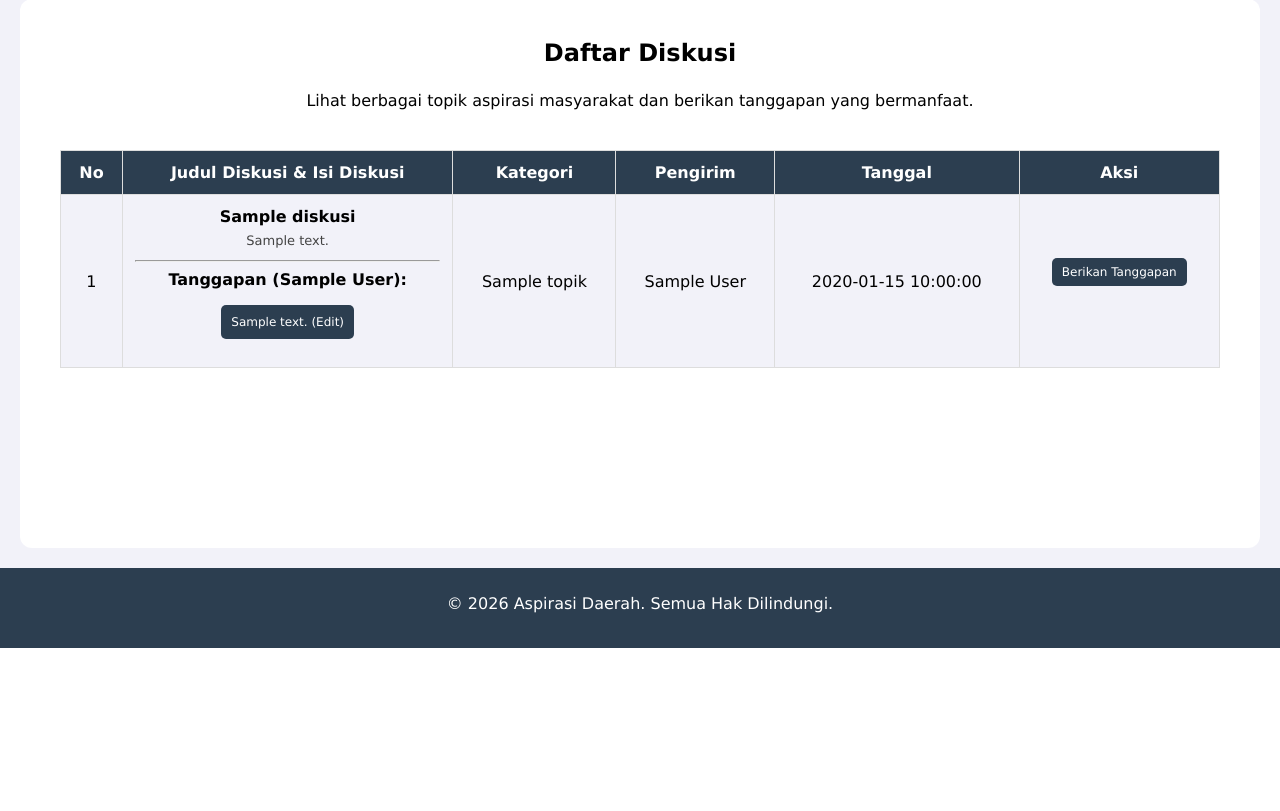
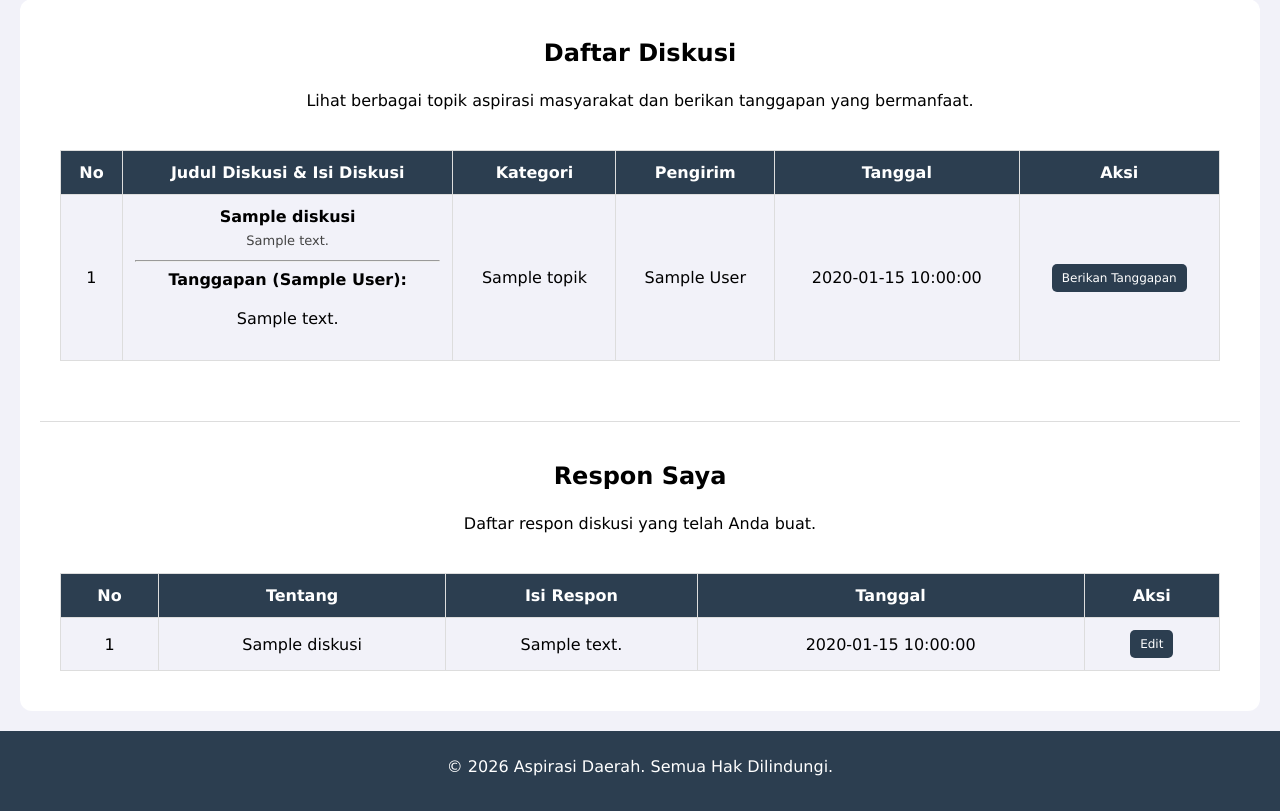
Before and after one commit to manismaker/PAW_PROJECT, a PHP site: page /expert/diskusi.php in a window 1280 px wide. Shown: the part 152-963 px from the top of the page. Before the commit the page ends 800 px from the top, so only its background shows below. Run offline with PHP 8.4, Linux system fonts and the light colour scheme; the visitor is signed in with stand-in values (Sample User, id 1); tables that the repository leaves empty or names only in its code hold one stand-in row (values such as "Sample post").

Commit message:
nambahin tampilan diskusi expert

```diff
--- a/expert/diskusi.php
+++ b/expert/diskusi.php
@@ -5,7 +5,9 @@ include "../validasi/validasi_inputan.php";
 
 $semua_diskusi = selectAlldiskusi();
 $semua_respon = selectAllrespon();
-
+$id_user_login = $_SESSION['id'] ?? ($_SESSION['user_id'] ?? ($_SESSION['id_user'] ?? 0));
+// Ambil khusus diskusi milik user yang sedang login untuk tabel bawah
+$respon_saya = getResponByUser($id_user_login);
 ?>
 <!DOCTYPE html>
 <html lang="id">
@@ -32,7 +34,7 @@ $semua_respon = selectAllrespon();
     <p>Lihat berbagai topik aspirasi masyarakat dan berikan tanggapan yang bermanfaat.</p>
 
     <div class="tabel-diskusi">
-                <table>
+            <table>
             <tr>
                 <th>No</th>
                 <th>Judul Diskusi & Isi Diskusi</th>
@@ -61,13 +63,7 @@ $semua_respon = selectAllrespon();
                                     <strong>Tanggapan (<?php echo htmlspecialchars($row1['nama']); ?>):</strong>
                                     <!-- expert yang login doang yang bisa edit responnya sendiri -->
                                     <p>
-                                        <?php if ($row1['id_user'] == $_SESSION['id']): ?>
-                                            <a href="edit_respon.php?id_respon=<?= $row1['id_respon'] ?>">
-                                                <?= htmlspecialchars($row1['isi_respon']); ?> (Edit)
-                                            </a>
-                                        <?php else: ?>
-                                            <?= htmlspecialchars($row1['isi_respon']); ?>
-                                        <?php endif; ?>
+                                        <?= htmlspecialchars($row1['isi_respon']); ?>
                                     </p>
                                 </div>
                             <?php endif; ?>
@@ -79,7 +75,6 @@ $semua_respon = selectAllrespon();
                 <td><?php echo htmlspecialchars($row['tanggal']); ?></td>
                 <td>
                     <a href="tambah_respon.php?id_diskusi=<?= $row['id_diskusi'] ?>">Berikan Tanggapan</a>
-                    <br/><br/>
                 </td>
             </tr>
             <?php
@@ -91,9 +86,47 @@ $semua_respon = selectAllrespon();
             </tr>
             <?php endif; ?>
         </table>
-
     </div>
 
+    <hr style="margin: 40px 0; border: 0; border-top: 1px solid #ddd;">
+
+    <h2>Respon Saya</h2>
+    <p>Daftar respon diskusi yang telah Anda buat.</p>
+
+    <div class="tabel-diskusi">
+        <table>
+            <tr>
+                <th>No</th>
+                <th>Tentang</th>
+                <th>Isi Respon</th>
+                <th>Tanggal</th>
+                <th>Aksi</th>
+            </tr>
+            <?php
+            $no = 1;
+            if (!empty($respon_saya)) :
+                foreach ($respon_saya as $row) :
+            ?>
+            <tr>
+                <td><?php echo $no++; ?></td>
+                <td><?php echo htmlspecialchars($row['judul']); ?></td>
+                <td><?php echo htmlspecialchars($row['isi_respon']); ?></td>
+                <td><?php echo htmlspecialchars($row['tgl_respon']); ?></td>
+                <td>
+                    <a href="edit_respon.php?id_respon=<?php echo $row['id_respon'] ?>">Edit</a>
+                </td>
+            </tr>
+            <?php
+                endforeach;
+            else :
+            ?>
+            <tr>
+                <td colspan="5" style="text-align: center;">Belum ada respon.</td>
+            </tr>
+            <?php endif; ?>
+
+        </table>
+    </div>
 </div>
 
 <?php include '../includes/footer.php'; ?>
--- a/expert/edit_respon.php
+++ b/expert/edit_respon.php
@@ -8,7 +8,7 @@ $error1 = "";
 $id_diskusi = $_GET['id_diskusi'] ?? $_POST['id_diskusi'] ?? null;
 $id_user = $_SESSION['id'] ?? null;
 $id_respon = $_GET['id_respon'] ?? $_POST['id_respon'] ?? null;
-var_dump($id_respon);
+
 
 $error = [];
 
--- a/validasi/validasi_inputan.php
+++ b/validasi/validasi_inputan.php
@@ -149,10 +149,10 @@ function tambah_diskusi($judul, $isi_aspirasi, $id_topik,$id_user){
     global $dbc;
     $statement = $dbc->prepare("INSERT INTO diskusi (judul, isi_aspirasi, id_topik, id_user, tanggal)
                             VALUES (:judul, :isi_aspirasi, :id_topik, :id_user, NOW())");
-    $satement->bindValue(':judul', $judul);
-    $satement->bindValue(':isi_aspirasi', $isi_aspirasi);
-    $satement->bindValue(':id_topik', $id_topik);
-    $satement->bindValue(':id_user', $id_user);
+    $statement->bindValue(':judul', $judul);
+    $statement->bindValue(':isi_aspirasi', $isi_aspirasi);
+    $statement->bindValue(':id_topik', $id_topik);
+    $statement->bindValue(':id_user', $id_user);
 
     return $statement->execute();
 }
@@ -209,6 +209,15 @@ function getDiskusiByUser($id_user) {
     $statement->execute(['id_user' => $id_user]);
     return $statement->fetchAll(PDO::FETCH_ASSOC);
 }
+function getResponByUser($id_user) {
+    global $dbc;
+    $statement = $dbc->prepare("SELECT respon.*, diskusi.judul
+                                FROM respon
+                                JOIN diskusi ON respon.id_diskusi = diskusi.id_diskusi
+                                WHERE respon.id_user = :id_user");
+    $statement->execute(['id_user' => $id_user]);
+    return $statement->fetchAll(PDO::FETCH_ASSOC);
+}
 
 function validateTanggapan($error, $tanggapan){
     if(!isset($tanggapan) || empty(trim($tanggapan))){
```
